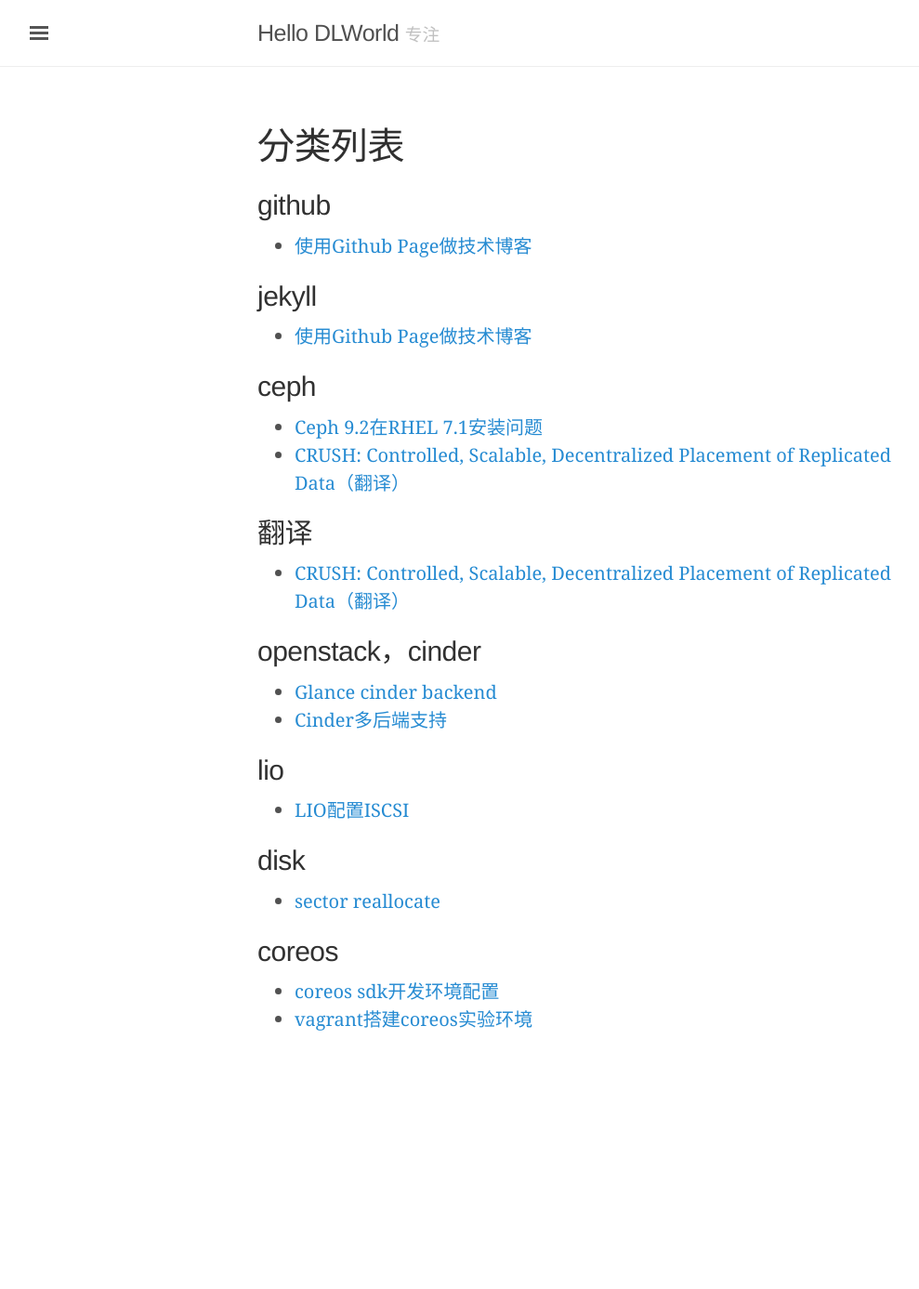
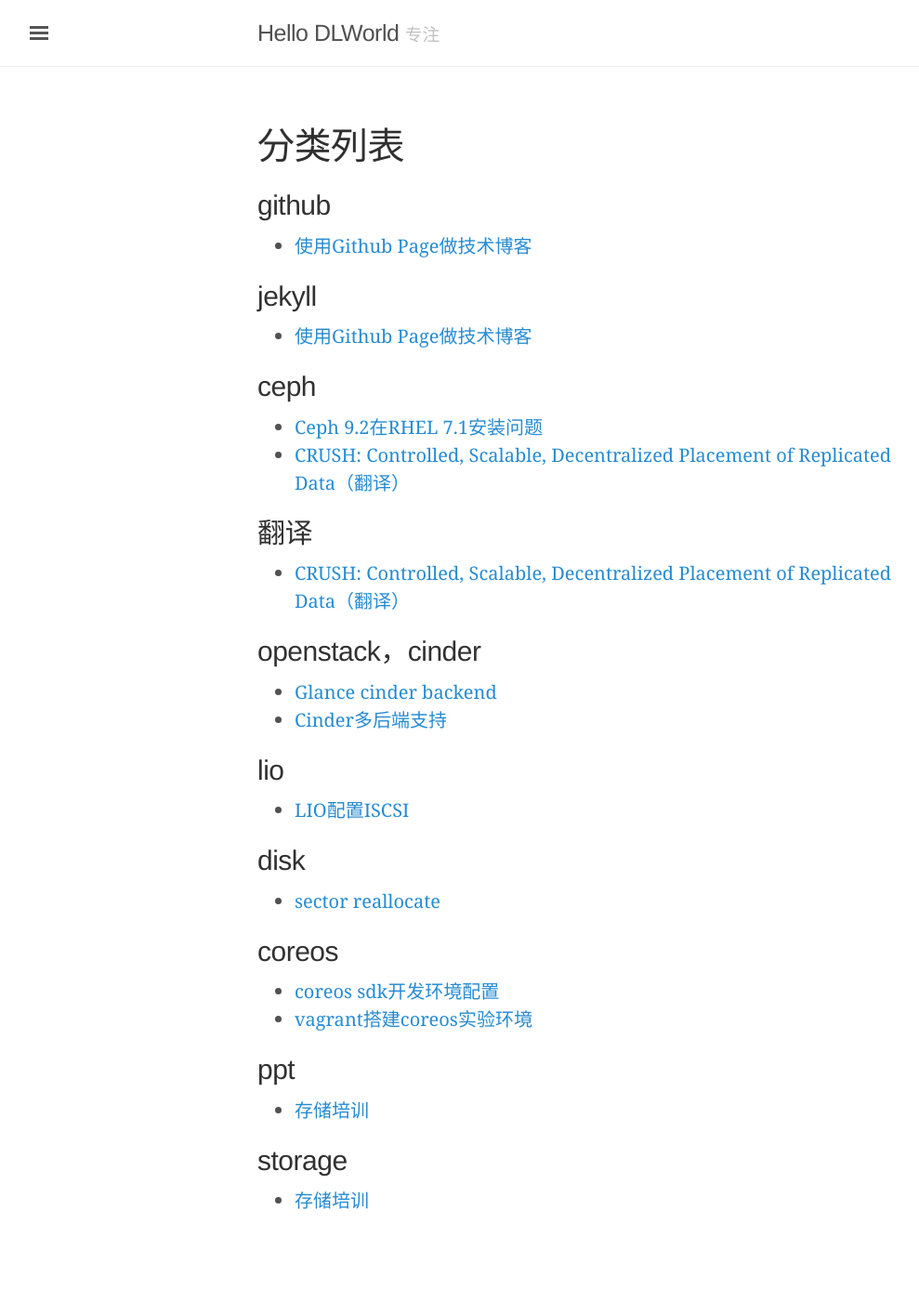
Before and after one commit to dlworld/dlworld.github.io, a Jekyll site: the page built from category.md, in a window 1280 px wide. Shown: the whole page at 93% size, without its empty margins (3-992 px from the left). Built offline with Jekyll 4.4.1, drawn with Linux system fonts in a browser that asks for light colours; before the commit the page ends 1192 px from its top, so only the background shows below that.

Commit message:
修改：     _posts/2016-5-20-storage_training.md 	修改：     about.md

```diff
--- a/_posts/2016-5-20-storage_training.md
+++ b/_posts/2016-5-20-storage_training.md
@@ -1,6 +1,8 @@
 ---
 layout: page
 title: 存储培训
+categories: [ppt, storage]
+tags: 存储
 #permalink: /archive/
 #banner_image: sample-banner-image-3.jpg
 ---
```
Also changed, not shown: about.md (+4 -1 lines).
